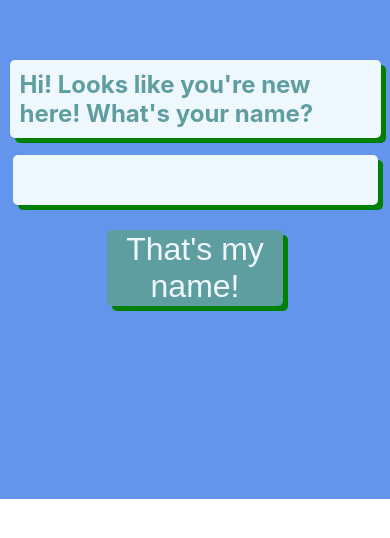
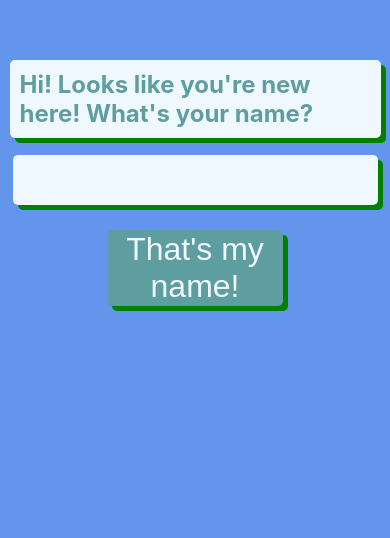
Before and after one commit to pavel-piatetskii/chat-module, a React (Create React App) app: page / in a window 390 px wide. Shown: the part 252-790 px from the top of the page. Built offline with nearby package versions, Linux system fonts and the light colour scheme; no server answers.

Commit message:
Fix responsive layout sizes

```diff
--- a/package.json
+++ b/package.json
@@ -16,7 +16,7 @@
     "ws": "^7.4.3"
   },
   "scripts": {
-    "start": "node server/server.js",
+    "start": "react-scripts start",
     "build": "react-scripts build",
     "test": "react-scripts test",
     "eject": "react-scripts eject"
--- a/src/components/MessageFeed/MessageFeed.scss
+++ b/src/components/MessageFeed/MessageFeed.scss
@@ -87,7 +87,7 @@
 
 @media only screen and (max-width: 1280px) {
   .message-feed {
-    height: 65vh;
+    height: 100%;
     margin: 0;
     max-width: none;
 
--- a/src/index.scss
+++ b/src/index.scss
@@ -53,11 +53,13 @@ mark {
 
   .App {
     padding: 0;
-    height: 89vh;
+    height: 100vh;
+    //align-items: flex-start;
   }
 
   .main {
     flex-direction: column;
     height: 100%;
+    justify-content: flex-start;
   }
 }
```
